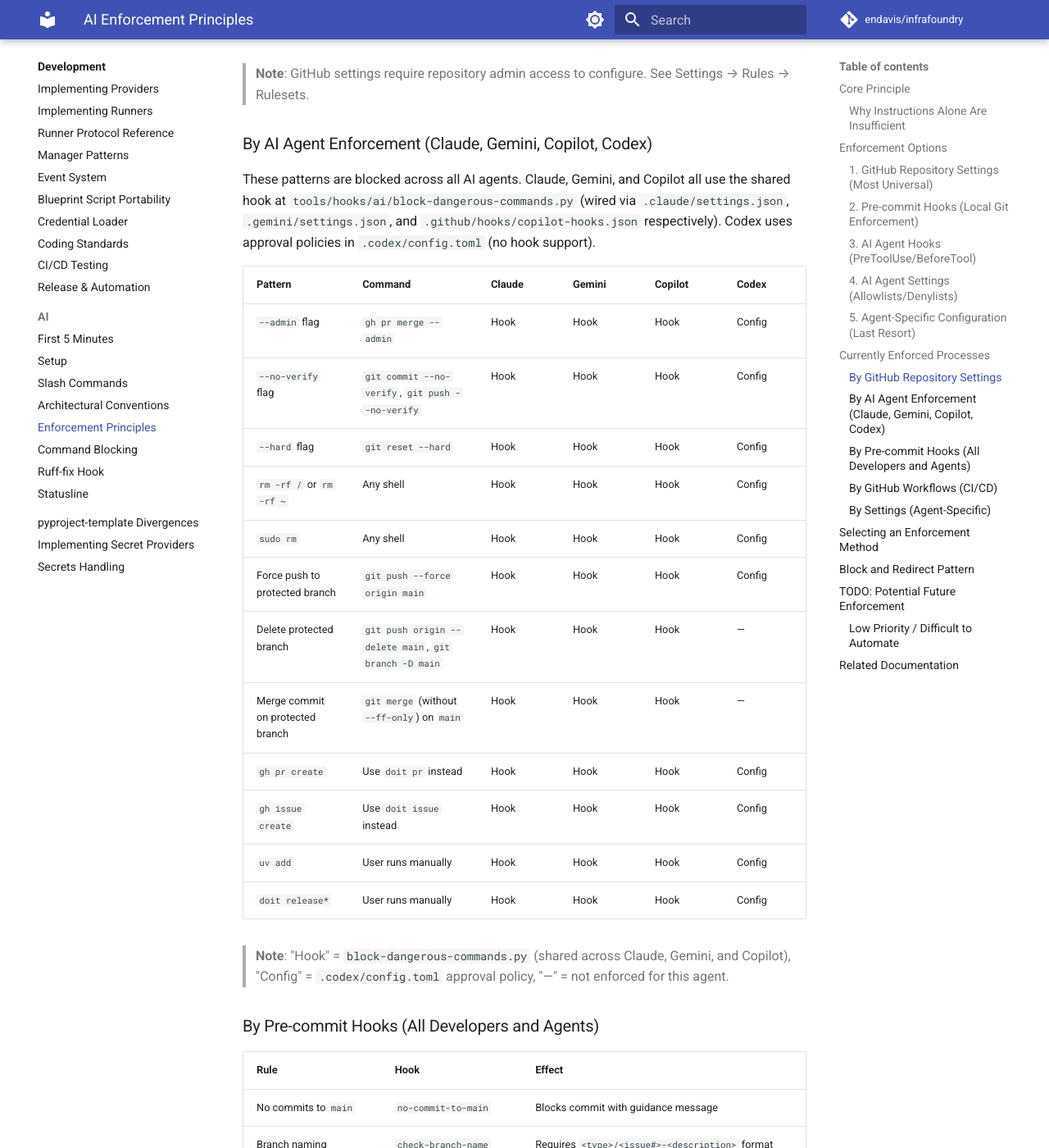
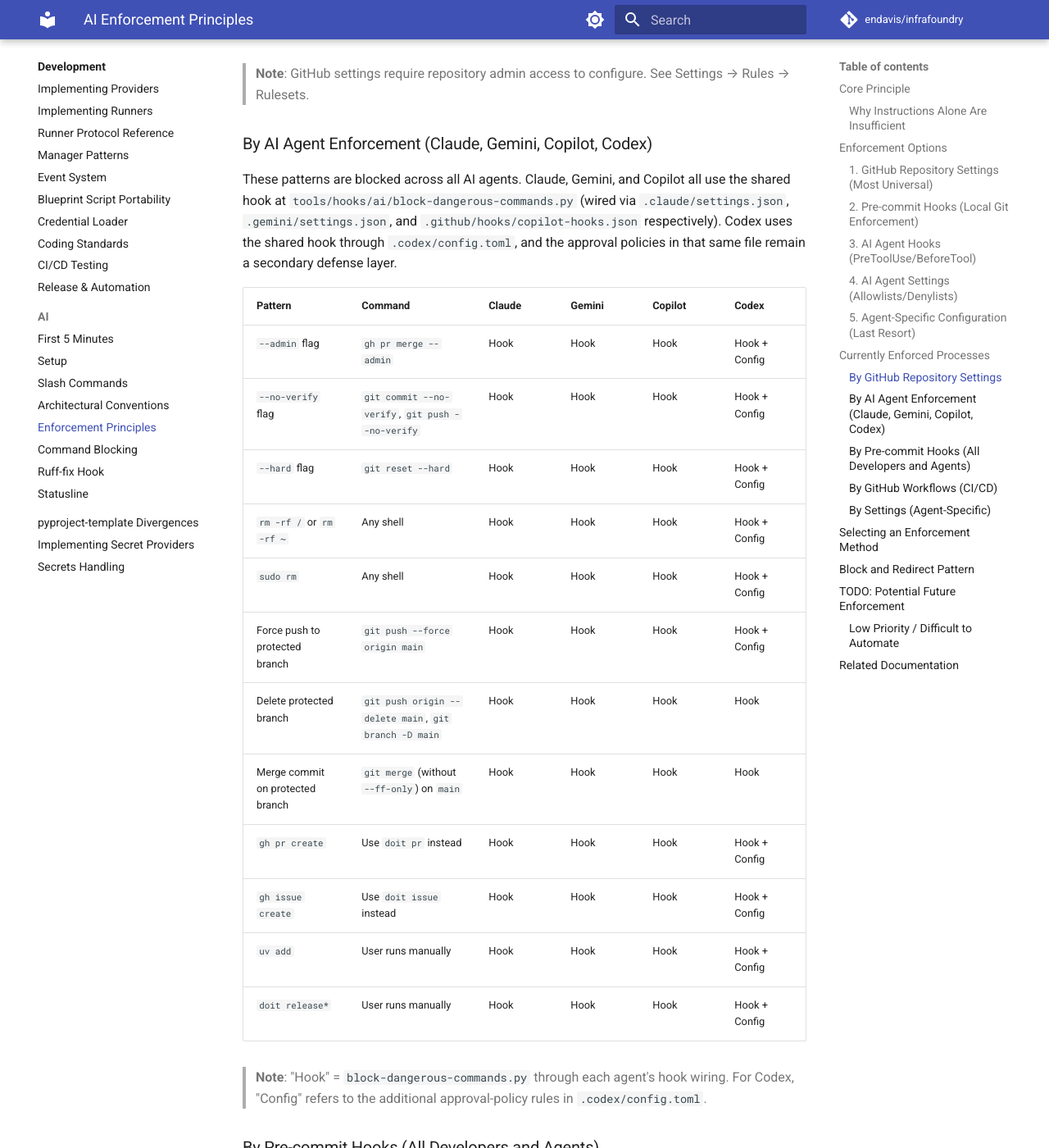
Before and after one commit to endavis/infrafoundry, an MkDocs documentation site: the page built from docs/development/ai/enforcement-principles.md, in a window 1280 px wide and 1400 px high, scrolled down 3378 px. Shown: the whole window at 82% size. Built offline with MkDocs 1.6.1 and Material for MkDocs 9.7.7, drawn with Linux system fonts in a browser that asks for light colours; comment, search, counter and statistics services are not loaded.

Commit message:
feat: add Codex CLI workflow skills (merges PR #832, addresses #823)
Ports Codex CLI workflow skills from pyproject-template PR #482:

- .agents/skills/plan-issue/SKILL.md (new): Codex skill that posts
  an approved plan comment with the standard header.
- .agents/skills/implement/SKILL.md (new): Codex skill that creates
  or resumes an issue branch, runs doit check, and reports back.
- .agents/skills/finalize/SKILL.md (new): Codex skill that drafts
  commit and PR artifacts and uses doit pr after explicit user
  approval.
- tests/template/test_ai_agent_assets.py (new): 6 tests verifying
  skill files exist and follow the expected structure.
- .codex/config.toml: major slim (169 -> 54 lines). Migrates to the
  current Codex config schema and removes per-pattern
  approval_policy rules in favor of the shared
  block-dangerous-commands.py hook.
- AGENTS.md: new paragraph clarifying Codex uses repo-scoped
  skills, not slash commands.
- docs/development/AI_SETUP.md (3 hunks): Codex row in the agent
  comparison table, parity status text, and the config.toml
  example snippet all updated for the new schema and skills
  workflow.
- docs/development/ai/slash-commands.md: Codex section rewrite
  describing the skill-based workflow.
- docs/development/ai/command-blocking.md: config.toml snippet
  updated to new schema.
- docs/development/ai/enforcement-principles.md: dangerous-command
  table updated -- Codex now uses Hook + Config (was Config-only).

The 3 SKILL.md files keep their original #482 names (plan-issue,
implement, finalize). C.5 (#564) renames them to codex-plan,
codex-implement, ghi-finalize -- that rename lands when we sync
the /multi-* refactor.

Addresses #823

Co-authored-by: Claude Opus 4.7 (1M context) <noreply@anthropic.com>

```diff
--- a/docs/development/ai/enforcement-principles.md
+++ b/docs/development/ai/enforcement-principles.md
@@ -166,24 +166,24 @@ reason = "BLOCKED: Use 'doit pr' instead of 'gh pr create'. See AGENTS.md."
 
 ### By AI Agent Enforcement (Claude, Gemini, Copilot, Codex)
 
-These patterns are blocked across all AI agents. Claude, Gemini, and Copilot all use the shared hook at `tools/hooks/ai/block-dangerous-commands.py` (wired via `.claude/settings.json`, `.gemini/settings.json`, and `.github/hooks/copilot-hooks.json` respectively). Codex uses approval policies in `.codex/config.toml` (no hook support).
+These patterns are blocked across all AI agents. Claude, Gemini, and Copilot all use the shared hook at `tools/hooks/ai/block-dangerous-commands.py` (wired via `.claude/settings.json`, `.gemini/settings.json`, and `.github/hooks/copilot-hooks.json` respectively). Codex uses the shared hook through `.codex/config.toml`, and the approval policies in that same file remain a secondary defense layer.
 
 | Pattern | Command | Claude | Gemini | Copilot | Codex |
 |---------|---------|--------|--------|---------|-------|
-| `--admin` flag | `gh pr merge --admin` | Hook | Hook | Hook | Config |
-| `--no-verify` flag | `git commit --no-verify`, `git push --no-verify` | Hook | Hook | Hook | Config |
-| `--hard` flag | `git reset --hard` | Hook | Hook | Hook | Config |
-| `rm -rf /` or `rm -rf ~` | Any shell | Hook | Hook | Hook | Config |
-| `sudo rm` | Any shell | Hook | Hook | Hook | Config |
-| Force push to protected branch | `git push --force origin main` | Hook | Hook | Hook | Config |
-| Delete protected branch | `git push origin --delete main`, `git branch -D main` | Hook | Hook | Hook | — |
-| Merge commit on protected branch | `git merge` (without `--ff-only`) on `main` | Hook | Hook | Hook | — |
-| `gh pr create` | Use `doit pr` instead | Hook | Hook | Hook | Config |
-| `gh issue create` | Use `doit issue` instead | Hook | Hook | Hook | Config |
-| `uv add` | User runs manually | Hook | Hook | Hook | Config |
-| `doit release*` | User runs manually | Hook | Hook | Hook | Config |
+| `--admin` flag | `gh pr merge --admin` | Hook | Hook | Hook | Hook + Config |
+| `--no-verify` flag | `git commit --no-verify`, `git push --no-verify` | Hook | Hook | Hook | Hook + Config |
+| `--hard` flag | `git reset --hard` | Hook | Hook | Hook | Hook + Config |
+| `rm -rf /` or `rm -rf ~` | Any shell | Hook | Hook | Hook | Hook + Config |
+| `sudo rm` | Any shell | Hook | Hook | Hook | Hook + Config |
+| Force push to protected branch | `git push --force origin main` | Hook | Hook | Hook | Hook + Config |
+| Delete protected branch | `git push origin --delete main`, `git branch -D main` | Hook | Hook | Hook | Hook |
+| Merge commit on protected branch | `git merge` (without `--ff-only`) on `main` | Hook | Hook | Hook | Hook |
+| `gh pr create` | Use `doit pr` instead | Hook | Hook | Hook | Hook + Config |
+| `gh issue create` | Use `doit issue` instead | Hook | Hook | Hook | Hook + Config |
+| `uv add` | User runs manually | Hook | Hook | Hook | Hook + Config |
+| `doit release*` | User runs manually | Hook | Hook | Hook | Hook + Config |
 
-> **Note**: "Hook" = `block-dangerous-commands.py` (shared across Claude, Gemini, and Copilot), "Config" = `.codex/config.toml` approval policy, "—" = not enforced for this agent.
+> **Note**: "Hook" = `block-dangerous-commands.py` through each agent's hook wiring. For Codex, "Config" refers to the additional approval-policy rules in `.codex/config.toml`.
 
 ### By Pre-commit Hooks (All Developers and Agents)
 
```
Also changed, not shown: .agents/skills/finalize/SKILL.md (added, +71 -0 lines), .agents/skills/implement/SKILL.md (added, +83 -0 lines), .agents/skills/plan-issue/SKILL.md (added, +84 -0 lines), AGENTS.md (+2 -0 lines), docs/development/AI_SETUP.md (+18 -6 lines), docs/development/ai/command-blocking.md (+14 -3 lines), docs/development/ai/slash-commands.md (+11 -1 lines), 2 other files.
